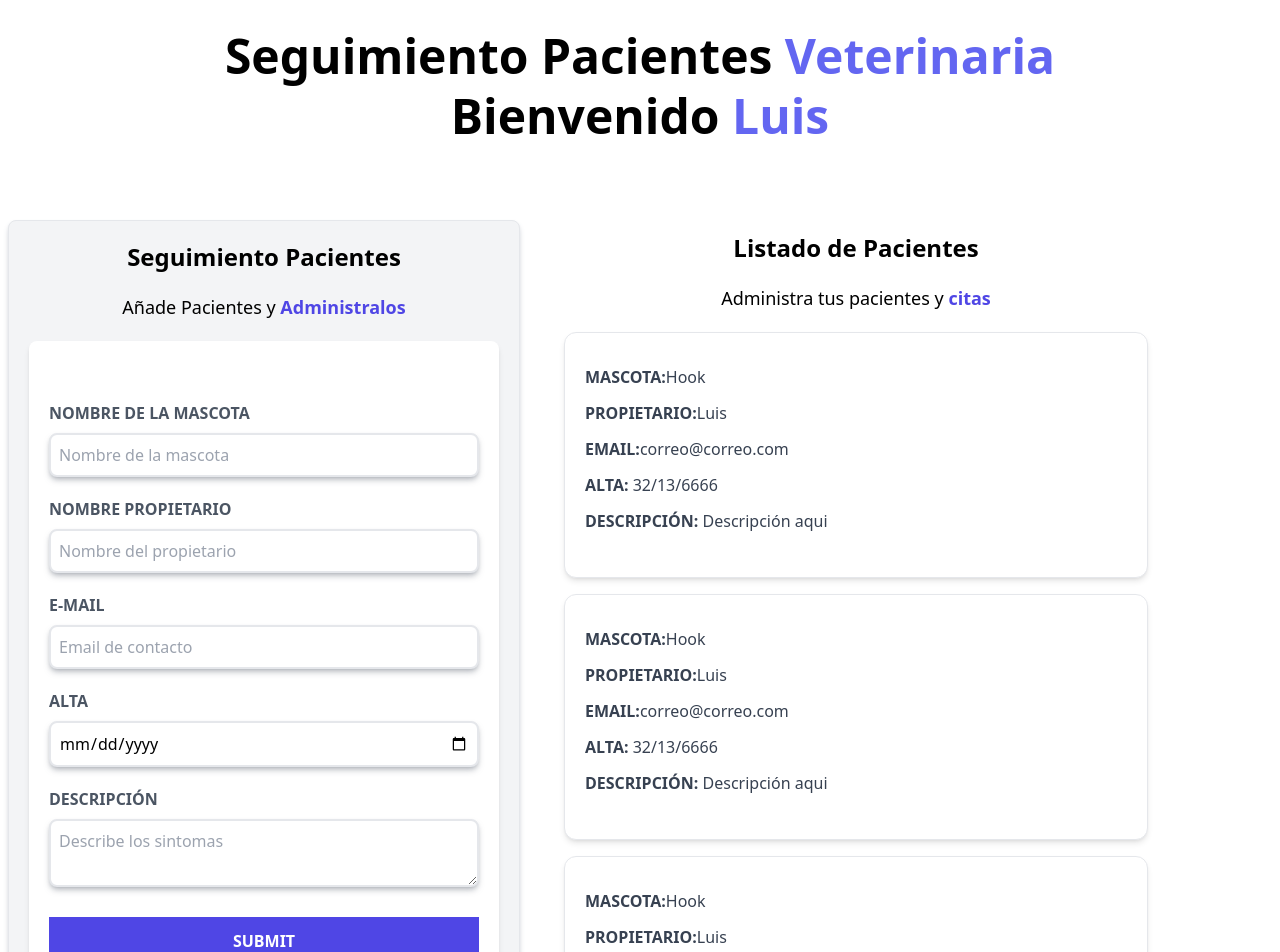
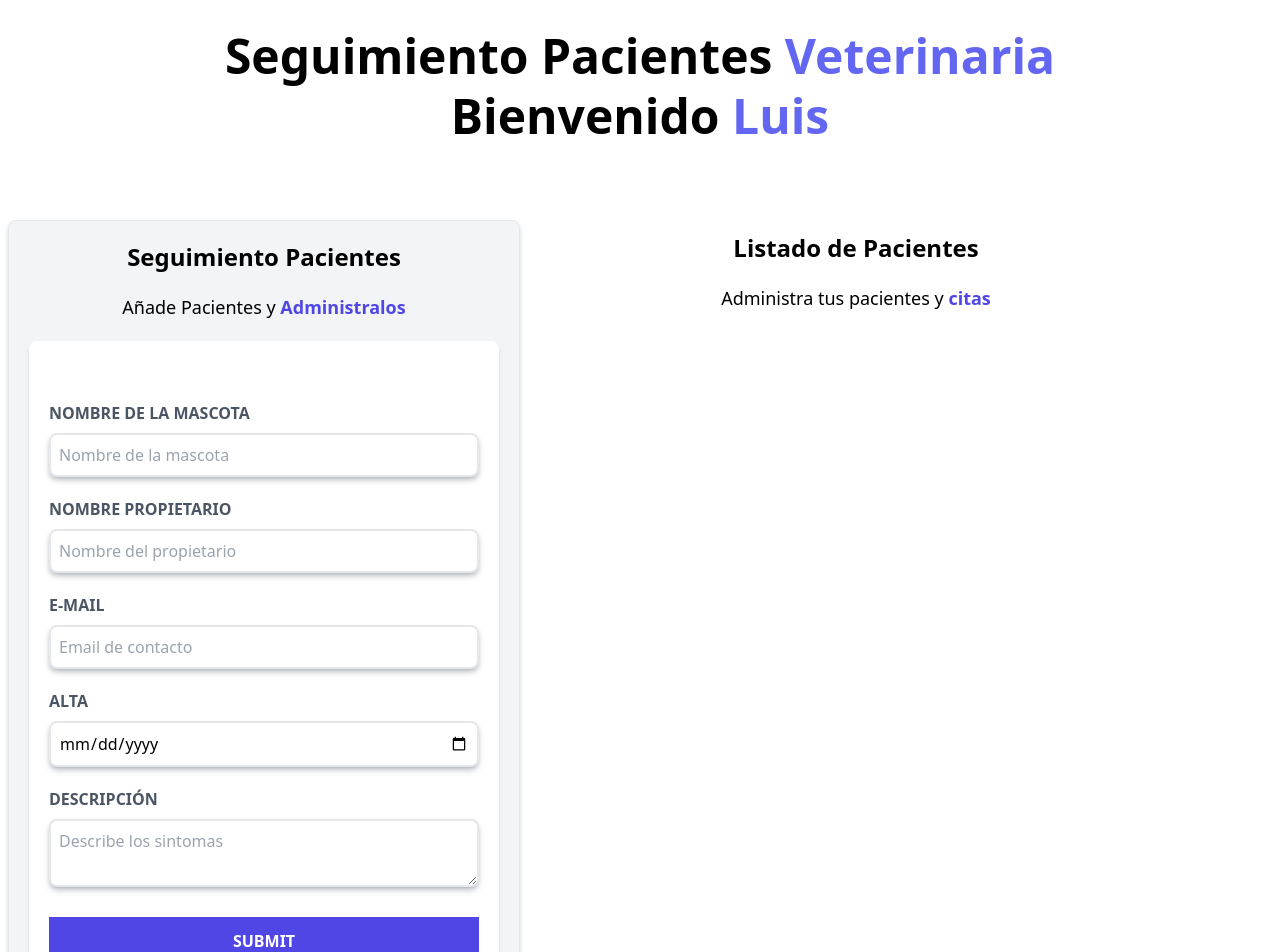
Before and after one commit to Luis-Salinas-SD/citas, a React (Vite) app: page / in a window 1280 px wide. Shown: the top 952 px of the page. Built offline with nearby package versions, Linux system fonts and the light colour scheme.

Commit message:
76 iteramos el array para extraer la informacion del arreglo

```diff
--- a/src/App.jsx
+++ b/src/App.jsx
@@ -19,7 +19,9 @@ function App() {
           pacientes={pacientes}
           setPacientes={setPacientes}
         />
-        <ListadoPacientes />
+        <ListadoPacientes
+          pacientes={pacientes}
+        />
       </div>
     </div>
   )
--- /dev/null
+++ b/src/components/Error.jsx
@@ -0,0 +1,12 @@
+
+
+//& Componente de Error
+const Error = ({ children }) => {
+    return (
+        <div className='bg-red-500 text-white text-center rounded-lg p-2 mb-2 drop-shadow-xl'>
+            {children}
+        </div>
+    )
+}
+
+export default Error
--- a/src/components/Formulario.jsx
+++ b/src/components/Formulario.jsx
@@ -1,4 +1,5 @@
 import { useState, useEffect } from 'react'
+import Error from "./Error";
 
 const Formulario = ({ pacientes, setPacientes }) => {
   //# Use State
@@ -44,17 +45,18 @@ const Formulario = ({ pacientes, setPacientes }) => {
     <div className='md:w-1/2 lg:w-2/5 bg-gray-100 rounded-lg border border-gray-200 shadow-md shadow-gray-300 p-5 m-2' >
       {/* Titulo */}
       <h2 className='font-black text-2xl text-center'>Seguimiento Pacientes</h2>
-      {/* Sub-titulo */}
+      {/* Subtitle */}
       <p className='text-lg mt-5 mb-5 text-center'>
         Añade Pacientes y {' '}<span className='text-indigo-600 font-bold'>Administralos</span>
       </p>
 
-      {/* Formulario */}
+      {/* Formulario  */}
       <form className='bg-white shadow-md rounded-lg py-10 px-5' onSubmit={handleSubmit}>
-        {/* Mensaje de error */}
-        {error && <div className='bg-red-500 text-white text-center rounded-lg p-2 mb-2 drop-shadow-xl'>
-          <p>¡Campos incompletos!</p>
-        </div>}
+        {/* Mensaje de Error */}
+        {error && <Error>
+          <h1>⚠️ Alto ⚠️</h1>
+          <p>Todos los campos son obligatorios</p>
+        </Error>}
 
         {/* Mascota */}
         <div className='mt-5'>
--- a/src/components/ListadoPacientes.jsx
+++ b/src/components/ListadoPacientes.jsx
@@ -1,7 +1,10 @@
+import { render } from "react-dom"
 import Pacientes from "./Pacientes"
 
-const ListadoPacientes = () => (
+const ListadoPacientes = ({ pacientes }) => {
+    console.log(pacientes);
 
+    return (
         <div className='md:w-1/2 lg:w3/5rounded-lg p-3 m-2 md:h-screen overflow-y-scroll'>
             <h2 className='font-black text-2xl text-center'>
                 Listado de Pacientes
@@ -10,12 +13,18 @@ const ListadoPacientes = () => (
                 Administra tus pacientes y {' '}
                 <span className='text-indigo-600 font-bold'>citas</span>
             </p>
-        <Pacientes />
-        <Pacientes />
-        <Pacientes />
-        <Pacientes />
+            {pacientes.map(element => {
+                <Pacientes
+                    pacientes={element.nombre}
+                />
+            })}
+
         </div>
-
     )
 
+}
+
+
+
+
 export default ListadoPacientes
```
Lines whose indentation alone changed are shown as unchanged.
